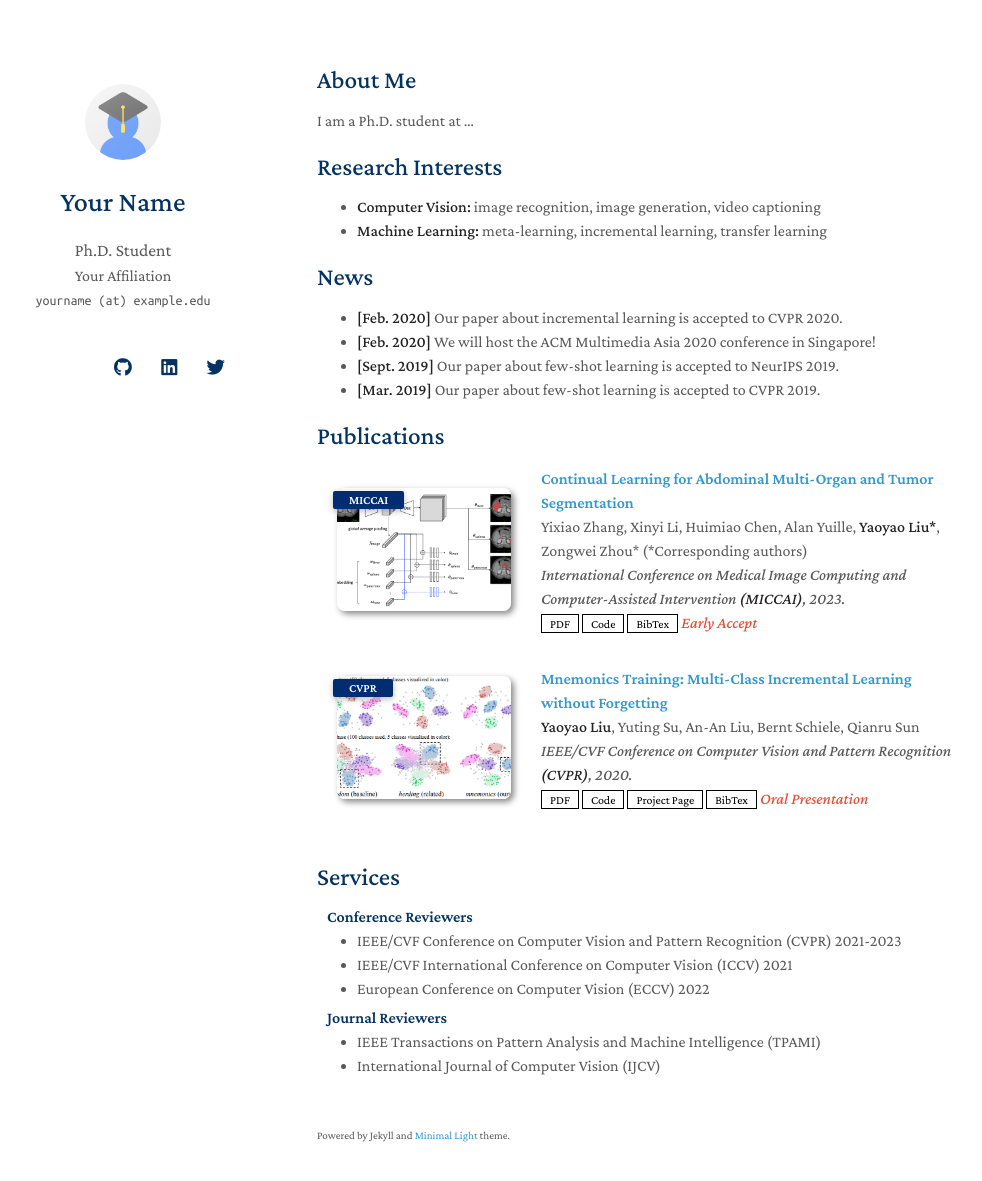
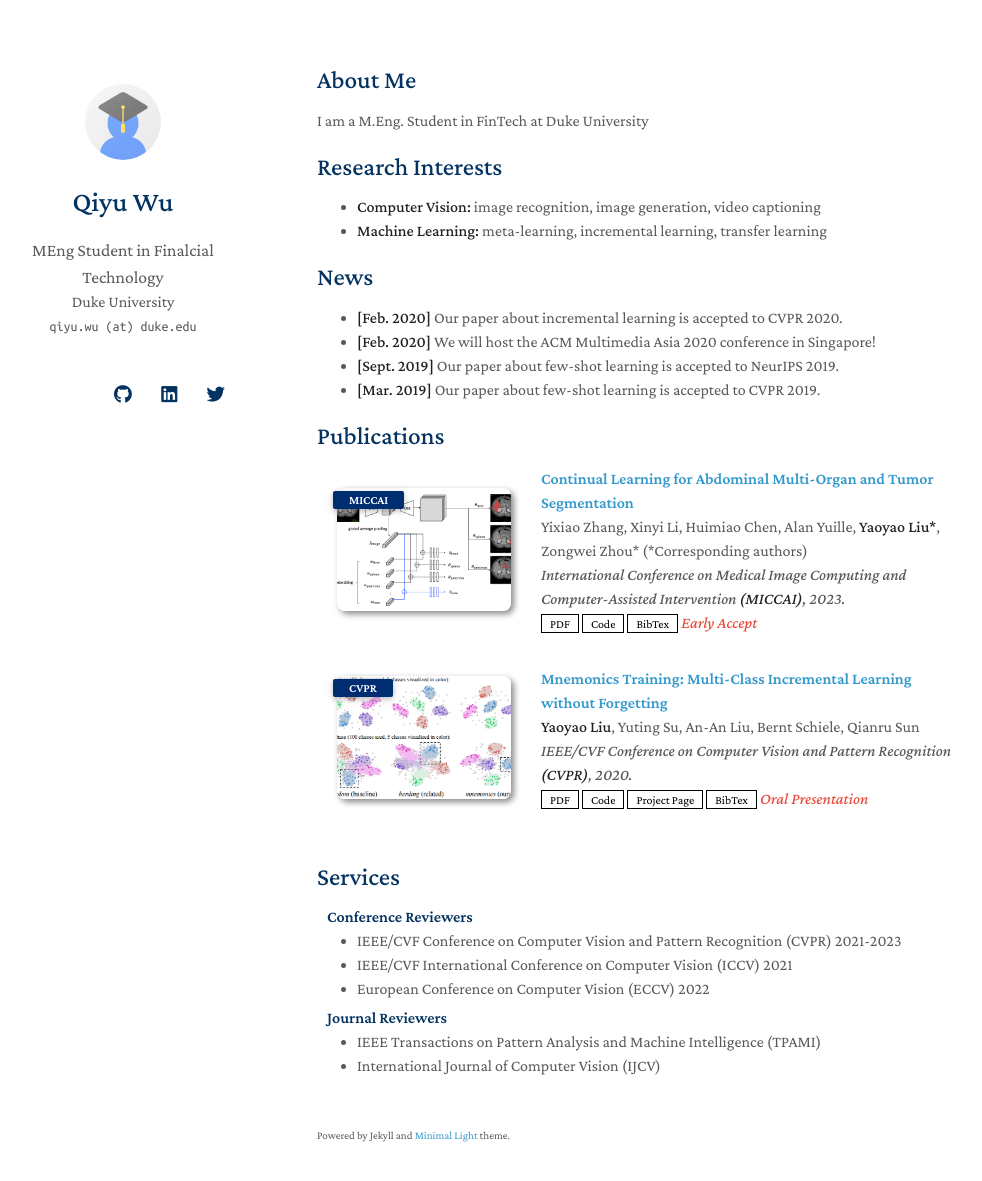
Before and after one commit to QiYuWu71/QiYuWu71.github.io, a Jekyll site: the page built from index.md, in a window 1280 px wide and 1216 px high. Shown: the top 1181 px of the window, without its empty margins (153-1135 px from the left). Built offline with Jekyll 4.4.1, drawn with Linux system fonts in a browser that asks for light colours; nearby versions of some CDN libraries; a style sheet for code colours, icons or effects is not loaded; our own code applies the rules of GitHub Pages for plain Markdown files.

Commit message:
add init info

```diff
--- a/_config.yml
+++ b/_config.yml
@@ -1,8 +1,8 @@
 # Basic Information
-title: Your Name
-position: Ph.D. Student
-affiliation: Your Affiliation
-email: yourname (at) example.edu
+title: Qiyu Wu
+position: MEng Student in Finalcial Technology
+affiliation: Duke University
+email: qiyu.wu (at) duke.edu
 
 # Search Engine Optimization (SEO)
 # The following information is used to improve the website traffic from search engines, e.g., Google.
--- a/index.md
+++ b/index.md
@@ -4,7 +4,7 @@ layout: homepage
 
 ## About Me
 
-I am a Ph.D. student at ...
+I am a M.Eng. Student in FinTech at Duke University
 
 ## Research Interests
 
```
